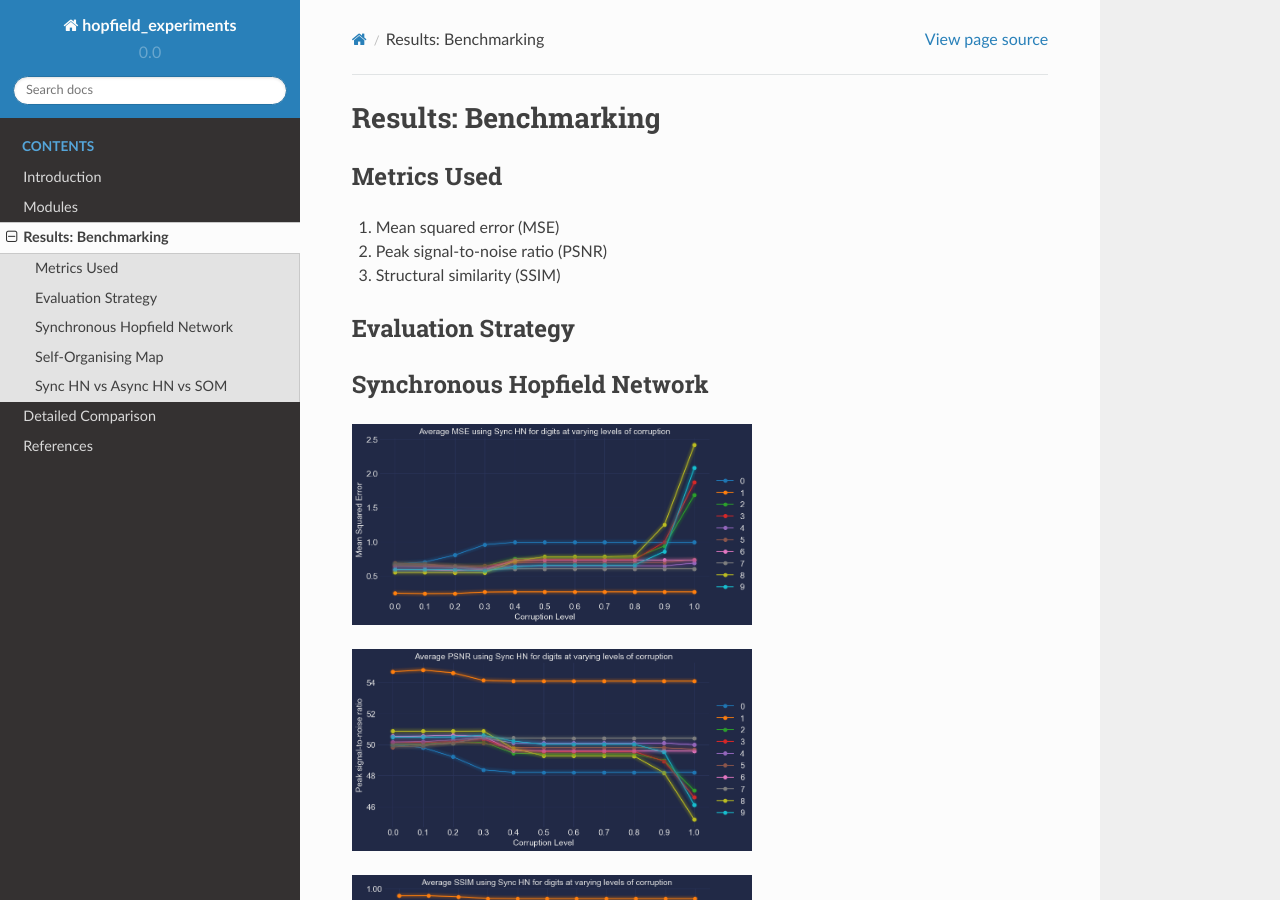
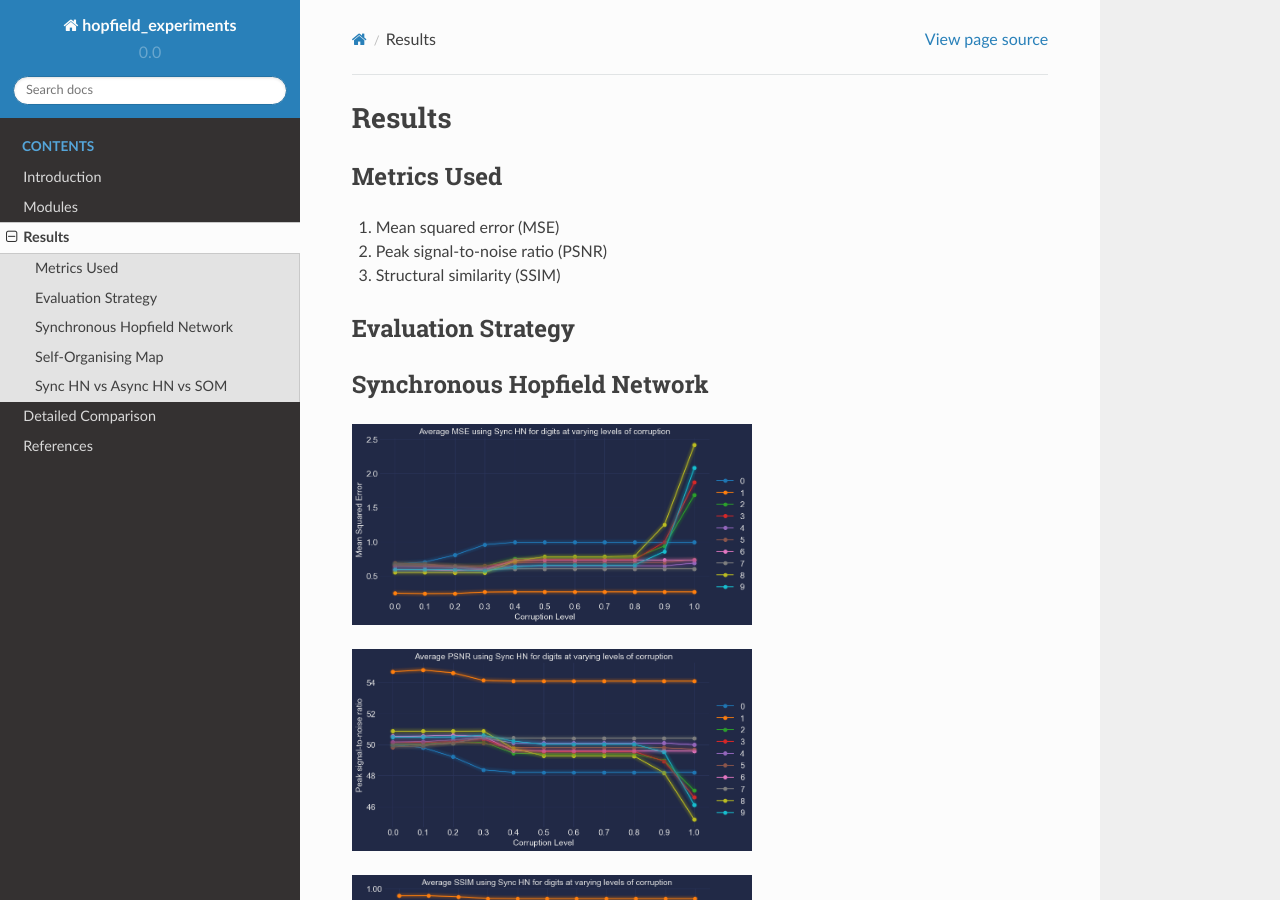
Before and after one commit to arpita2512/hopfield_experiments, a Sphinx documentation site: the page built from docs/source/results.rst, in a window 1280 px wide and 900 px high. Built offline with Sphinx 7.4.7 and the Read the Docs theme 2.0.0, drawn with Linux system fonts in a browser that asks for light colours; pages that are not in the unit, such as notebooks, are missing from menus.

Commit message:
update docs

```diff
--- a/docs/source/digits_comp.rst
+++ b/docs/source/digits_comp.rst
@@ -4,6 +4,5 @@ Detailed Comparison
 
 .. toctree::
    :maxdepth: 10
-   :caption: Contents:
 
    notebooks/Comparison_Digits
--- a/docs/source/results.rst
+++ b/docs/source/results.rst
@@ -1,5 +1,5 @@
 ######################
-Results: Benchmarking
+Results
 ######################
 
 Metrics Used
```
